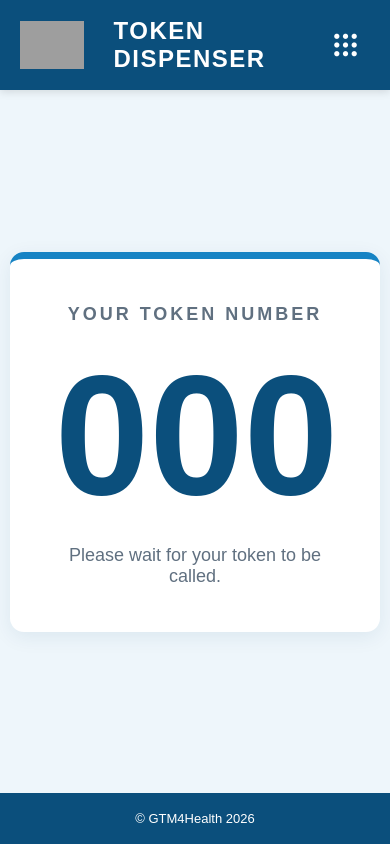
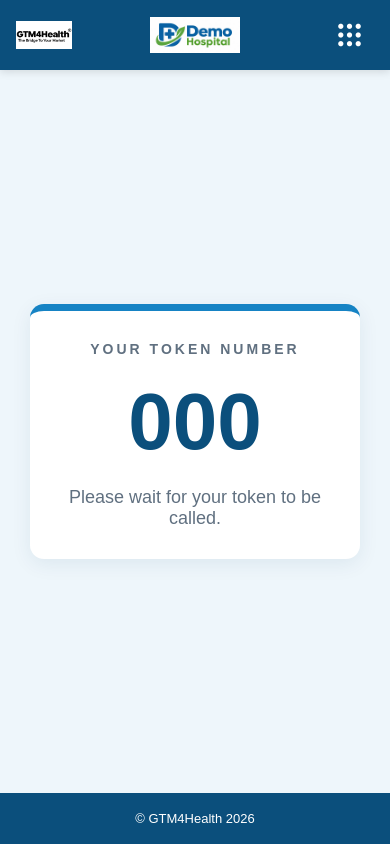
Before and after one commit to GTM4Health/Token_Management_System, a Flask app: page /kiosk in a window 390 px wide. Run offline with Flask 3, Linux system fonts and the light colour scheme; data comes from the database, SQL or seed files in the repository; some libraries are stand-ins or nearby versions; grey boxes are pictures that could not be loaded.

Commit message:
Modify logo images and enhance responsive styles
Updated logo image sources and added demo logo with responsive styles for different screen sizes.

```diff
--- a/templates/kiosk.html
+++ b/templates/kiosk.html
@@ -47,12 +47,22 @@ body{
     padding:0 5vw;
     color:white;
     box-shadow:0 2px 8px rgba(0,0,0,.12);
+    position:relative;
 }
 
 .logo{
     height:48px;
     width:auto;
     margin-right:30px;
+}
+
+.demo-logo{
+    height:60px;
+    width:auto;
+    position:absolute;
+    left:50%;
+    transform:translateX(-50%);
+    pointer-events:none;
 }
 
 .header-title{
@@ -173,6 +183,23 @@ body{
     font-size:13px;
 }
 
+@media(max-width:768px){
+    .header-title{ font-size:16px; letter-spacing:.5px; }
+    .logo{ height:36px; margin-right:15px; }
+    .demo-logo{ height:44px; }
+    .token-card{ padding:30px 20px; }
+    .generated-token{ font-size:110px; }
+}
+
+@media(max-width:480px){
+    .header{ height:70px; padding:0 4vw; }
+    .logo{ height:28px; margin-right:10px; }
+    .demo-logo{ height:36px; }
+    .header-title{ display:none; }
+    .generated-token{ font-size:80px; }
+    .token-label{ font-size:14px; }
+}
+
 </style>
 
 </head>
@@ -187,7 +214,9 @@ body{
 
 <div class="header">
 
-    <img src="/logo.png" class="logo">
+    <img src="/static/logo.jpeg" class="logo">
+
+    <img src="/static/demologo.jpeg" class="demo-logo">
 
     <div class="header-title">
         TOKEN DISPENSER
```
